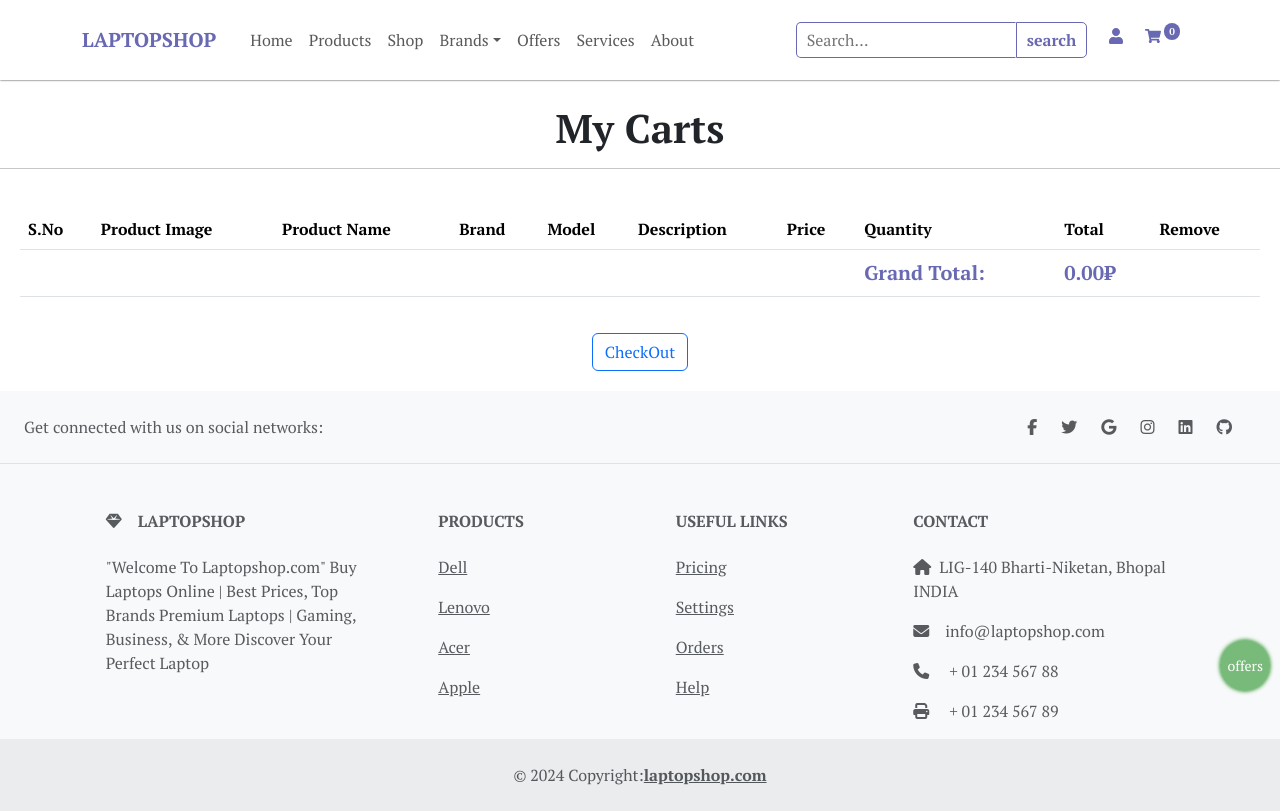
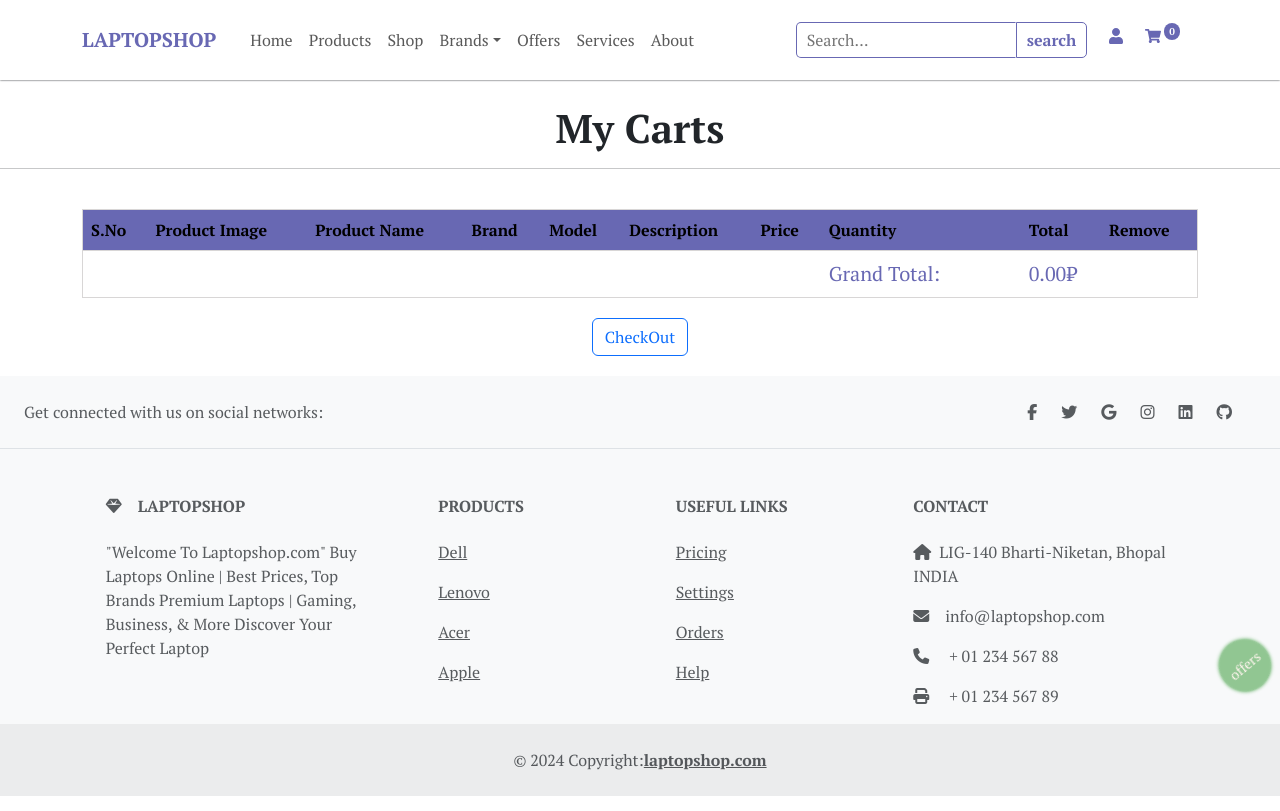
Before and after one commit to suraj-raj01/eCommerce, a React (Vite) app: page /mycart in a window 1280 px wide. Built offline with nearby package versions, Linux system fonts and the light colour scheme.

Commit message:
eCommerce (LaptopShop)

```diff
--- a/src/css/r1.css
+++ b/src/css/r1.css
@@ -249,6 +249,28 @@ Form Button{
     font-weight: 700;
 }
 
+#mycart{
+    width: 90%;
+    margin: auto;
+    border: 1px solid #d8d6d6;
+}
+
+#mycart th{
+    font-weight: bold;
+    background-color: #6868b3;
+}
+
+#myCart-img{
+    height: 130px;
+    width:130px;
+    cursor: pointer;
+    transition: .8s;
+}
+#myCart-img:hover{
+    border-radius: 5px;
+    transform: scale(1.1);
+    transition: .5s;
+}
 
 @media(max-width:500px){
     #shop #filter-data h5{
@@ -281,6 +303,9 @@ Form Button{
         height: 400px;
         width: 400px;
     }
+    #mycart{
+        width: 100%;
+    }
 }
 marquee{
     font-style: italic;
@@ -296,11 +321,12 @@ marquee{
     padding: 15px 7px;
     font-weight: bold;
     font-size: 14px;
-    background-color: #00800084;
-    color: white;
+    background-color: #0080006a;
+    color: seashell;
     cursor: pointer;
     z-index: 10;
     transition: .5s;
+    transform: rotate(320deg);
 }
 #offers:hover{
     background-color: green;
@@ -308,7 +334,3 @@ marquee{
     color: white;
     transition: .5s;
 }
-
-#mycart tr th{
-    font-weight: bold;
-}
--- a/src/pages/MyCart.jsx
+++ b/src/pages/MyCart.jsx
@@ -12,7 +12,10 @@ const MyCart = () => {
   const checkOut = () =>{
     navigate("/checkout")
   }
-
+  // see details
+  const details = (id) =>{
+    navigate(`/details/${id}`)
+  }
 
   const Data = useSelector((state) => state.addCart.cart);
   console.log(Data);
@@ -39,7 +42,7 @@ const MyCart = () => {
         <tr>
           <td> {sno} </td>
           <td>
-            <img src={key.image} width="130px" height="130" />{" "}
+            <img src={key.image} id="myCart-img" onClick={()=>{details(key.id)}}/>{" "}
           </td>
           <td>{key.name} </td>
           <td>{key.brand} </td>
@@ -68,10 +71,10 @@ const MyCart = () => {
               style={{ cursor: "pointer" }}
             />
           </td>
-          <th>
+          <td>
             {key.price * key.qnty}
             {" ₹"}
-          </th>
+          </td>
           <td>
             <Button
               variant="outline-primary"
@@ -118,23 +121,23 @@ const MyCart = () => {
             {ans}
 
             <tr>
-              <th></th>
-              <th> </th>
-              <th></th>
-              <th></th>
-              <th></th>
-              <th></th>
-              <th></th>
-              <th width="200" style={{ color: "#6868b3", fontSize: "20px" }}>
+              <td></td>
+              <td></td>
+              <td></td>
+              <td></td>
+              <td></td>
+              <td></td>
+              <td></td>
+              <td width="200" style={{ color: "#6868b3", fontSize: "20px" }}>
                 {" "}
                 Grand Total:{" "}
-              </th>
-              <th style={{ color: "#6868b3", fontSize: "20px" }}>
+              </td>
+              <td style={{ color: "#6868b3", fontSize: "20px" }}>
                 {" "}
                 {grandTotal}
                 {".00₹"}{" "}
-              </th>
-              <th></th>
+              </td>
+              <td></td>
             </tr>
           </tbody>
         </Table>
```
